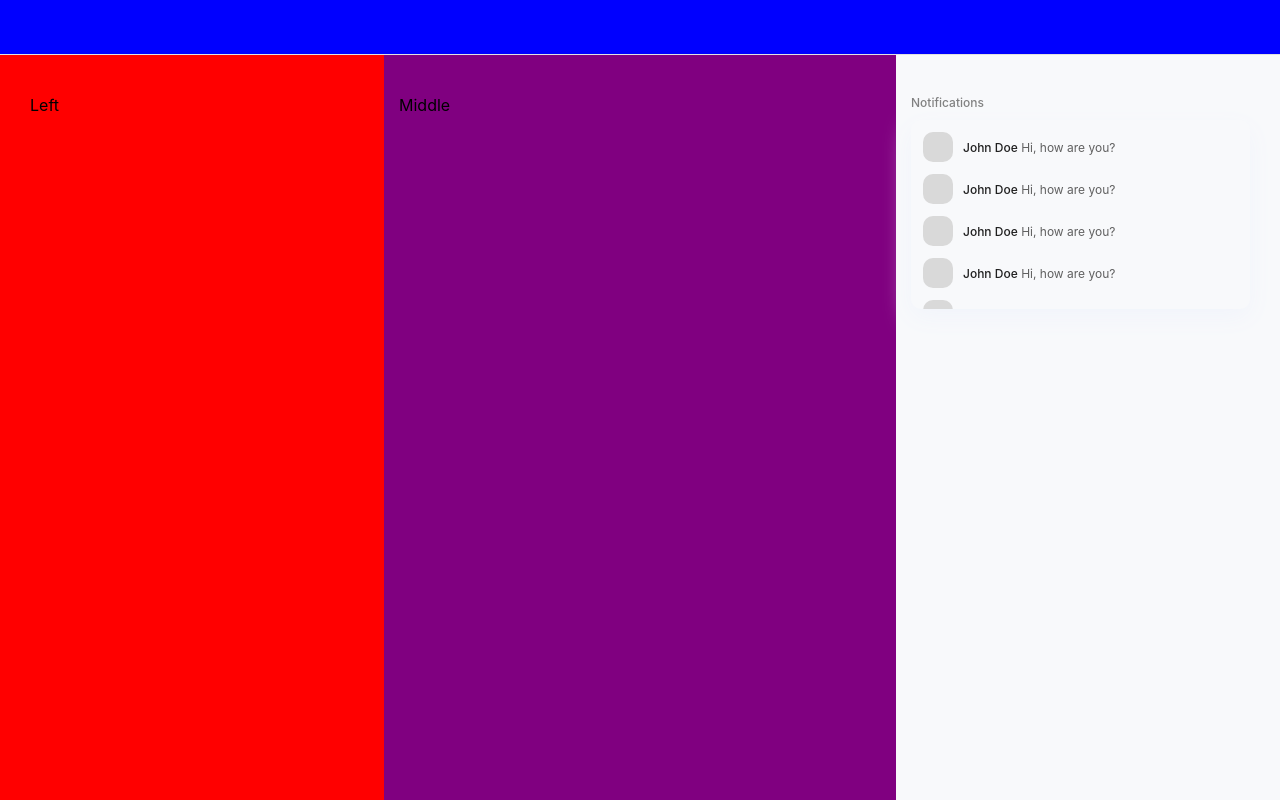
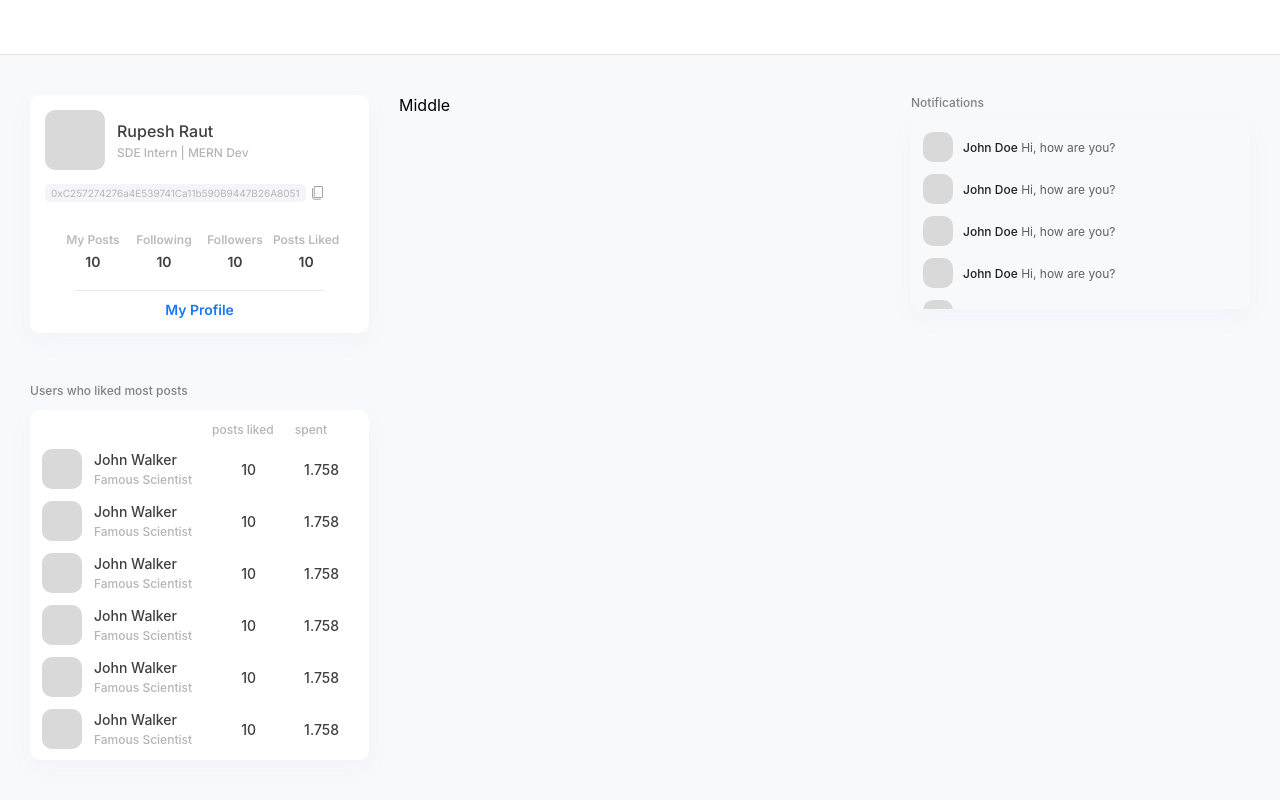
Before and after one commit to code-squads/de-tweet, a React (Create React App) app: page /home in a window 1280 px wide. Built offline with nearby package versions, Linux system fonts and the light colour scheme.

Commit message:
Home Page Partial Done (#6)

```diff
--- a/public/index.html
+++ b/public/index.html
@@ -24,7 +24,10 @@
       work correctly both with client-side routing and a non-root public URL.
       Learn how to configure a non-root public URL by running `npm run build`.
     -->
-    <title>React App</title>
+    <title>DeTweet</title>
+    <link rel="preconnect" href="https://fonts.googleapis.com">
+    <link rel="preconnect" href="https://fonts.gstatic.com" crossorigin>
+    <link href="https://fonts.googleapis.com/css2?family=Inter:wght@400;500;600;700&family=Lexend:wght@300;400;500;600;700&display=swap" rel="stylesheet">
   </head>
   <body>
     <noscript>You need to enable JavaScript to run this app.</noscript>
--- a/src/components/home/left.jsx
+++ b/src/components/home/left.jsx
@@ -1,8 +1,149 @@
 import React from "react";
+import {
+    Address,
+    ColumnName1,
+    ColumnName2,
+    ColumnNames,
+    CopyIcon,
+    Count,
+    Heading,
+    Heading2,
+    MostLikedPersonsRow,
+    MostLikedPersonsRowColumn2,
+    MyProfile,
+    MyProfileContainer,
+    Name,
+    Name2,
+    PersonsWhoLikedMostPostsContainer,
+    PostsLiked,
+    ProfilePhoto,
+    ProfilePhoto2,
+    Row1,
+    Row1Column2,
+    Row2,
+    Row3,
+    Row3SubContainer,
+    Row4,
+    Row4Div,
+    ShortDesc,
+    ShortDesc2,
+    Spent
+} from "./left.styled";
+import Copy from '../../assets/copyIcon.png'
+
 
 const Left = () => {
     return (
-        <div>left</div>
+        <>
+            <MyProfileContainer>
+                <Row1>
+                    <ProfilePhoto></ProfilePhoto>
+                    <Row1Column2>
+                        <Name>Rupesh Raut</Name>
+                        <ShortDesc>SDE Intern | MERN Dev</ShortDesc>
+                    </Row1Column2>
+                </Row1>
+                <Row2>
+                    <Address>0xC257274276a4E539741Ca11b590B9447B26A8051</Address>
+                    <CopyIcon src={Copy}/>
+                </Row2>
+                <Row3>
+                    <Row3SubContainer>
+                        <Heading>My Posts</Heading>
+                        <Count>10</Count>
+                    </Row3SubContainer>
+                    <Row3SubContainer>
+                        <Heading>Following</Heading>
+                        <Count>10</Count>
+                    </Row3SubContainer>
+                    <Row3SubContainer>
+                        <Heading>Followers</Heading>
+                        <Count>10</Count>
+                    </Row3SubContainer>
+                    <Row3SubContainer>
+                        <Heading>Posts Liked</Heading>
+                        <Count>10</Count>
+                    </Row3SubContainer>
+                </Row3>
+                <Row4>
+                    <Row4Div>
+                        <MyProfile>My Profile</MyProfile>
+                    </Row4Div>
+                </Row4>
+            </MyProfileContainer>
+
+            <Heading2>Users who liked most posts</Heading2>
+
+            <PersonsWhoLikedMostPostsContainer>
+                <ColumnNames>
+                    <ColumnName1>posts liked</ColumnName1>
+                    <ColumnName2>spent</ColumnName2>
+                </ColumnNames>
+                <MostLikedPersonsRow>
+                    <ProfilePhoto2/>
+                    <MostLikedPersonsRowColumn2>
+                        <Name2>John Walker</Name2>
+                        <ShortDesc2>Famous Scientist</ShortDesc2>
+                    </MostLikedPersonsRowColumn2>
+                    <PostsLiked>10</PostsLiked>
+                    <Spent>1.758</Spent>
+                </MostLikedPersonsRow>
+                <MostLikedPersonsRow>
+                    <ProfilePhoto2/>
+                    <MostLikedPersonsRowColumn2>
+                        <Name2>John Walker</Name2>
+                        <ShortDesc2>Famous Scientist</ShortDesc2>
+                    </MostLikedPersonsRowColumn2>
+                    <PostsLiked>10</PostsLiked>
+                    <Spent>1.758</Spent>
+                </MostLikedPersonsRow>
+                <MostLikedPersonsRow>
+                    <ProfilePhoto2/>
+                    <MostLikedPersonsRowColumn2>
+                        <Name2>John Walker</Name2>
+                        <ShortDesc2>Famous Scientist</ShortDesc2>
+                    </MostLikedPersonsRowColumn2>
+                    <PostsLiked>10</PostsLiked>
+                    <Spent>1.758</Spent>
+                </MostLikedPersonsRow>
+                <MostLikedPersonsRow>
+                    <ProfilePhoto2/>
+                    <MostLikedPersonsRowColumn2>
+                        <Name2>John Walker</Name2>
+                        <ShortDesc2>Famous Scientist</ShortDesc2>
+                    </MostLikedPersonsRowColumn2>
+                    <PostsLiked>10</PostsLiked>
+                    <Spent>1.758</Spent>
+                </MostLikedPersonsRow>
+                <MostLikedPersonsRow>
+                    <ProfilePhoto2/>
+                    <MostLikedPersonsRowColumn2>
+                        <Name2>John Walker</Name2>
+                        <ShortDesc2>Famous Scientist</ShortDesc2>
+                    </MostLikedPersonsRowColumn2>
+                    <PostsLiked>10</PostsLiked>
+                    <Spent>1.758</Spent>
+                </MostLikedPersonsRow>
+                <MostLikedPersonsRow>
+                    <ProfilePhoto2/>
+                    <MostLikedPersonsRowColumn2>
+                        <Name2>John Walker</Name2>
+                        <ShortDesc2>Famous Scientist</ShortDesc2>
+                    </MostLikedPersonsRowColumn2>
+                    <PostsLiked>10</PostsLiked>
+                    <Spent>1.758</Spent>
+                </MostLikedPersonsRow>
+                <MostLikedPersonsRow>
+                    <ProfilePhoto2/>
+                    <MostLikedPersonsRowColumn2>
+                        <Name2>John Walker</Name2>
+                        <ShortDesc2>Famous Scientist</ShortDesc2>
+                    </MostLikedPersonsRowColumn2>
+                    <PostsLiked>10</PostsLiked>
+                    <Spent>1.758</Spent>
+                </MostLikedPersonsRow>
+            </PersonsWhoLikedMostPostsContainer>
+        </>
     )
 }
 
--- /dev/null
+++ b/src/components/home/left.styled.js
@@ -0,0 +1,215 @@
+import styled from "styled-components";
+
+export const MyProfileContainer = styled.div`
+    width: 100%;
+    display: flex;
+    flex-direction: column;
+    padding: 15px;
+    box-sizing: border-box;
+    background: #FFFFFF;
+    box-shadow: 0px 8px 24px #F1F4FB;
+    border-radius: 10px;
+    font-family: 'Inter';
+    font-style: normal;
+`
+
+export const Row1 = styled.div`
+    display: flex;
+    flex-direction: row;
+    column-gap: 12px;
+`
+
+export const ProfilePhoto = styled.div`
+    width: 60px;
+    height: 60px;
+    background: #D9D9D9;
+    border-radius: 10px;
+`
+
+export const Row1Column2 = styled.div`
+    display: flex;
+    flex-direction: column;
+    row-gap: 4px;
+    justify-content: center;
+`
+
+export const Name = styled.div`
+    font-weight: 500;
+    font-size: 16px;
+    color: #404040;
+`
+
+export const ShortDesc = styled.div`
+    font-weight: 500;
+    font-size: 12px;
+    color: #B5B5B5;
+`
+
+export const Row2 = styled.div`
+    margin-top: 14px;
+    display: flex;
+    flex-direction: row;
+    column-gap: 6px;
+    align-items: center;
+`
+
+export const Address = styled.div`
+    background: #F4F5F8;
+    border-radius: 5px;
+    padding: 3px 6px;
+    box-sizing: border-box;
+    font-size: 10px;
+    color: #B7B7B7;
+    max-width: 286px;
+    text-overflow: ellipsis;
+    overflow: hidden;
+`
+
+export const CopyIcon = styled.img`
+    width: 11px;
+`
+
+export const Row3 = styled.div`
+    display: flex;
+    flex-direction: row;
+    padding: 0px 0px;
+    margin-top: 30px;
+    justify-content: center;
+    box-sizing: border-box;
+`
+
+export const Row3SubContainer = styled.div`
+    display: flex;
+    flex-direction: column;
+    row-gap: 6px;
+    width: 23%;
+`
+
+export const Heading = styled.div`
+    font-weight: 600;
+    font-size: 12px;
+    color: #BBBBBB;
+    text-align: center;
+`
+
+export const Count = styled.div`
+    font-weight: 600;
+    font-size: 14px;
+    color: #404040;
+    text-align: center;
+`
+
+export const Row4 = styled.div`
+    display: flex;
+    flex-direction: row;
+    padding: 0 30px;
+    box-sizing: border-box;
+    margin-top: 20px;
+`
+
+export const Row4Div = styled.div`
+    display: flex;
+    flex-direction: column;
+    align-items: center;
+    width: 100%;
+    height: 27px;
+    font-weight: 600;
+    font-size: 14px;
+    color: #1977F2;
+    border-top: 1px solid #EAEAEA;
+`
+
+export const MyProfile = styled.div`
+    margin-top: auto;
+`
+
+export const PersonsWhoLikedMostPostsContainer = styled.div`
+    display: flex;
+    flex-direction: column;
+    width: 100%;
+    padding: 12px 30px 12px 12px;
+    background: #FFFFFF;
+    box-shadow: 0px 8px 24px #F1F4FB;
+    border-radius: 10px;
+    box-sizing: border-box;
+    row-gap: 12px;
+    max-height: 350px;
+    overflow: auto;
+`
+
+export const ColumnNames = styled.div`
+    display: flex;
+    flex-direction: row;
+    padding-right: 12px;
+    box-sizing: border-box;
+`
+
+export const ColumnName1 = styled.div`
+    font-weight: 500;
+    font-size: 12px;
+    color: #B4B4B4;
+    margin-left: auto;
+`
+
+export const ColumnName2 = styled.div`
+    font-weight: 500;
+    font-size: 12px;
+    color: #B4B4B4;
+    margin-left: 21px;
+`
+
+export const MostLikedPersonsRow = styled.div`
+    display: flex;
+    flex-direction: row;
+    column-gap: 12px;
+    align-items: center;
+
+`
+
+export const ProfilePhoto2 = styled.div`
+    width: 40px;
+    height: 40px;
+    background: #D9D9D9;
+    border-radius: 10px;
+`
+
+export const MostLikedPersonsRowColumn2 = styled.div`
+    display: flex;
+    flex-direction: column;
+    row-gap: 4px;
+    justify-content: center;
+`
+
+export const Name2 = styled.div`
+    font-weight: 500;
+    font-size: 14px;
+    color: #404040;
+`
+
+export const ShortDesc2 = styled.div`
+    font-weight: 500;
+    font-size: 12px;
+    color: #B5B5B5;
+`
+
+export const Spent = styled.div`
+    margin-left: 36px;
+    font-weight: 500;
+    font-size: 14px;
+    color: #404040;
+`
+
+export const PostsLiked = styled.div`
+    margin-left: auto;
+    font-weight: 500;
+    font-size: 14px;
+    color: #404040;
+`
+
+export const Heading2 = styled.div`
+    margin-top: 50px;
+    font-weight: 500;
+    font-size: 12px;
+    color: #808080;
+    margin-bottom: 12px;
+`
--- a/src/components/navbar/navbar.js
+++ b/src/components/navbar/navbar.js
@@ -9,7 +9,7 @@ const NavbarContainer = styled.div`
     padding-left: 60px;
     display: flex;
     flex-direction: row;
-    background-color: blue;
+    background-color: white;
     box-sizing: border-box;
 `
 
--- a/src/pages/Home.jsx
+++ b/src/pages/Home.jsx
@@ -1,4 +1,5 @@
 import React from 'react'
+import Left from '../components/home/left'
 import Right from '../components/home/right'
 import Navbar from '../components/navbar/navbar'
 import { Container, LeftContainer, MiddleContainer, RightContainer } from './styledComponents/home.styled'
@@ -10,7 +11,7 @@ const Home = () => {
 
       </Navbar>
       <Container>
-        <LeftContainer>Left</LeftContainer>
+        <LeftContainer><Left/></LeftContainer>
         <MiddleContainer>Middle</MiddleContainer>
         <RightContainer>
           <Right></Right>
--- a/src/pages/styledComponents/home.styled.js
+++ b/src/pages/styledComponents/home.styled.js
@@ -5,7 +5,7 @@ export const Container = styled.div`
     height: calc(100vh - 55px);
     display: flex;
     flex-direction: row;
-    /* background-color: yellow; */
+    background: #F8F9FB;
 `
 
 export const LeftContainer = styled.div`
@@ -14,7 +14,6 @@ export const LeftContainer = styled.div`
     display: flex;
     flex-direction: column;
     box-sizing: border-box;
-    background-color: red;
     padding: 40px 15px 25px 30px;
 `
 
@@ -24,7 +23,6 @@ export const MiddleContainer = styled.div`
     display: flex;
     flex-direction: column;
     box-sizing: border-box;
-    background-color: purple;
     padding: 40px 15px 25px 15px;
 `
 
@@ -34,6 +32,5 @@ export const RightContainer = styled.div`
     display: flex;
     flex-direction: column;
     box-sizing: border-box;
-    /* background-color: green; */
     padding: 40px 30px 25px 15px;
 `
```
Also changed, not shown: src/assets/copyIcon.png (added).
